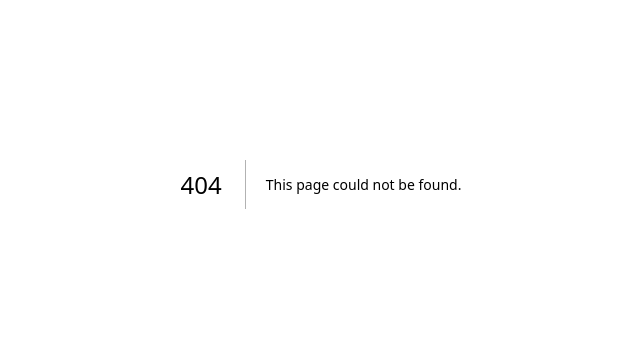
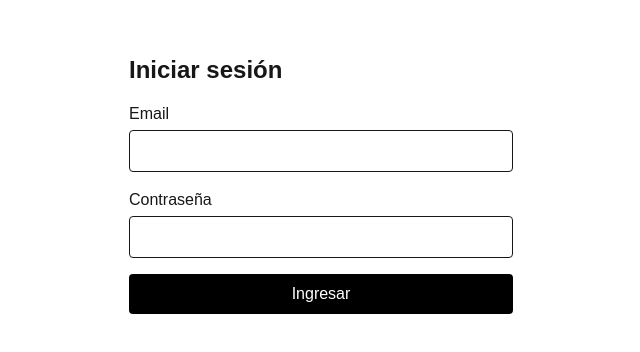
Before and after one commit to Ledesma-Lautaro/Cafe, a Next.js app: page /login in a window 1280 px wide. Before the commit this address had no page. Shown: the part 216-568 px from the top of the page, without its empty margins (319-959 px from the left). Built offline with nearby package versions, Linux system fonts and the light colour scheme.

Commit message:
Add Auth.js login, JWT session, and protected route guard (Ticket 1.2)

```diff
--- /dev/null
+++ b/app/(auth)/login/page.tsx
@@ -0,0 +1,84 @@
+"use client";
+
+import { useState, type FormEvent } from "react";
+import { useRouter } from "next/navigation";
+import { signIn } from "next-auth/react";
+
+export default function LoginPage() {
+  const router = useRouter();
+  const [email, setEmail] = useState("");
+  const [password, setPassword] = useState("");
+  const [error, setError] = useState<string | null>(null);
+  const [isSubmitting, setIsSubmitting] = useState(false);
+
+  async function handleSubmit(e: FormEvent<HTMLFormElement>) {
+    e.preventDefault();
+    setError(null);
+    setIsSubmitting(true);
+
+    try {
+      const res = await signIn("credentials", {
+        email,
+        password,
+        redirect: false,
+      });
+      if (res?.error) {
+        setError("Credenciales inválidas. Intente de nuevo.");
+        return;
+      }
+
+      router.push("/home");
+    } finally {
+      setIsSubmitting(false);
+    }
+  }
+
+  return (
+    <div className="flex flex-col items-center justify-center min-h-screen">
+      <form
+        onSubmit={handleSubmit}
+        className="flex w-full max-w-sm flex-col gap-4"
+      >
+        <h1 className="text-2xl font-bold">Iniciar sesión</h1>
+
+        <div className="flex flex-col gap-1">
+          <label htmlFor="email">Email</label>
+          <input
+            id="email"
+            type="email"
+            required
+            value={email}
+            onChange={(e) => setEmail(e.target.value)}
+            className="rounded border px-3 py-2"
+          />
+        </div>
+
+        <div className="flex flex-col gap-1">
+          <label htmlFor="password">Contraseña</label>
+          <input
+            id="password"
+            type="password"
+            required
+            value={password}
+            onChange={(e) => setPassword(e.target.value)}
+            className="rounded border px-3 py-2"
+          />
+        </div>
+
+        {error && (
+          <p role="alert" className="text-sm text-red-600">
+            {error}
+          </p>
+        )}
+
+        <button
+          type="submit"
+          disabled={isSubmitting}
+          className="rounded bg-black px-4 py-2 text-white disabled:opacity-50"
+        >
+          {isSubmitting ? "Ingresando..." : "Ingresar"}
+        </button>
+      </form>
+    </div>
+  );
+}
--- /dev/null
+++ b/app/api/auth/[...nextauth]/route.ts
@@ -0,0 +1,3 @@
+import { handlers } from "@/auth";
+
+export const { GET, POST} = handlers;
--- /dev/null
+++ b/auth.ts
@@ -0,0 +1,53 @@
+import NextAuth from "next-auth";
+import Credentials from "next-auth/providers/credentials";
+import bcrypt from "bcryptjs";
+import { prisma } from "@/lib/prisma";
+import { z } from "zod";
+
+const loginSchema = z.object({
+  email: z.string().email(),
+  password: z.string().min(1),
+});
+
+
+export const {handlers, auth, signIn, signOut} = NextAuth({
+    providers: [
+        Credentials({
+            credentials: {
+                email: {},
+                password: {}
+            },
+            authorize: async (credentials) => {
+                const parsed = await loginSchema.safeParseAsync(credentials)
+                if (!parsed.success) {
+                    return null
+                }
+                const {email, password} = parsed.data
+                const user = await prisma.user.findUnique({
+                    where: {
+                        email
+                    }
+                })
+                if (!user) {
+                    return null
+                }
+                const isValid = await bcrypt.compare(password, user.passwordhash)
+                if (!isValid) {
+                    return null
+                }
+
+                return {id: user.id, email: user.email, name: user.name, role: user.role}
+            }
+        })
+    ],
+    callbacks: {
+        jwt ({token, user}) {
+            if (user) token.role = user.role;
+            return token;
+        },
+        session ({session, token}) {
+            if (token.role) session.user.role = token.role;
+            return session;
+        }
+    }
+})
--- a/package.json
+++ b/package.json
@@ -14,6 +14,7 @@
     "@prisma/client": "^7.9.1",
     "bcryptjs": "^3.0.3",
     "next": "16.3.0",
+    "next-auth": "^5.0.0-beta.32",
     "react": "19.2.8",
     "react-dom": "19.2.8",
     "zod": "^4.4.3"
--- /dev/null
+++ b/proxy.ts
@@ -0,0 +1,11 @@
+import { auth } from "@/auth";
+
+export const proxy = auth((req) => {
+    if (!req.auth){
+        return Response.redirect(new URL("/login", req.nextUrl.origin))
+    }
+})
+
+export const config= {
+    matcher: ["/profile/:path*", "/admin/:path*"],
+}
--- /dev/null
+++ b/types/next-auth.d.ts
@@ -0,0 +1,20 @@
+import type { DefaultSession } from "next-auth";
+import type { Role } from "@/app/generated/prisma/enums";
+
+declare module "next-auth" {
+  interface User {
+    role: Role;
+  }
+
+  interface Session {
+    user: {
+      role: Role;
+    } & DefaultSession["user"];
+  }
+}
+
+declare module "@auth/core/jwt" {
+  interface JWT {
+    role?: Role;
+  }
+}
```
Also changed, not shown: 1 other file (tests, documents, lock files or other folders).
